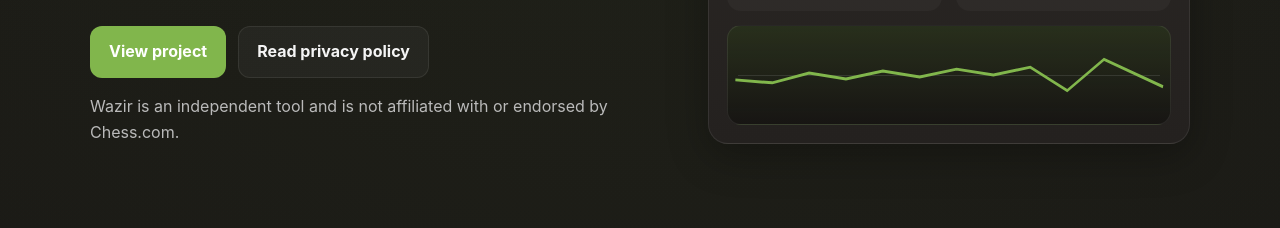
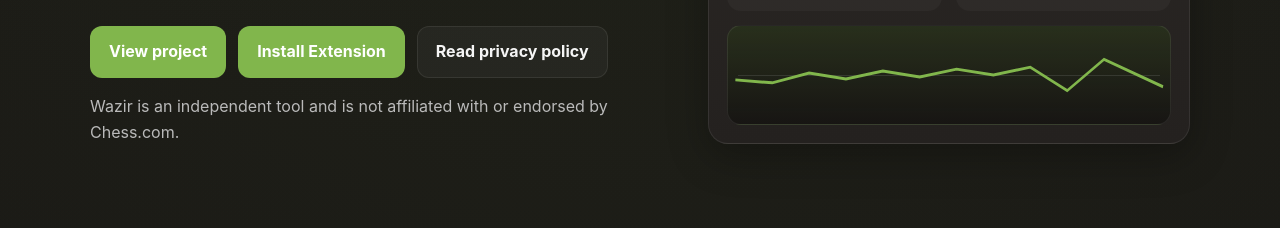
Before and after one commit to shreyashchandra/Wazir, a browser extension: page web/index.html in a window 1280 px wide. Shown: the part 537-765 px from the top of the page. Drawn offline with Linux system fonts and the light colour scheme.

Commit message:
feat: add install button for Wazir extension in index.html

```diff
--- a/web/index.html
+++ b/web/index.html
@@ -518,6 +518,12 @@
                 target="_blank"
                 >View project</a
               >
+              <a
+                class="btn btn-primary"
+                href="https://chromewebstore.google.com/detail/wazir/pmmbehjgblpgcjmggmckeaophifjmilk"
+                target="_blank"
+                >Install Extension</a
+              >
               <a class="btn btn-secondary" href="#privacy"
                 >Read privacy policy</a
               >
```
